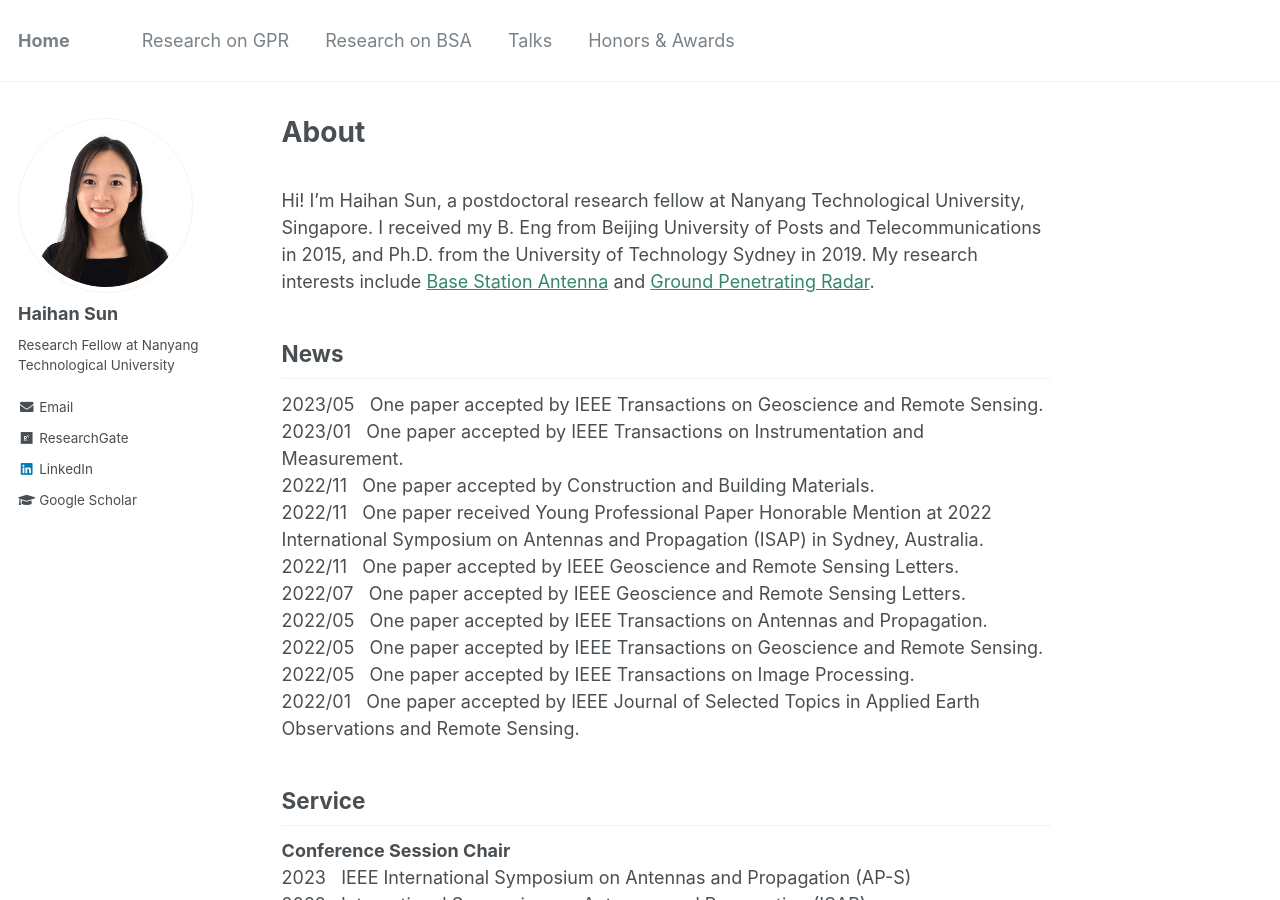
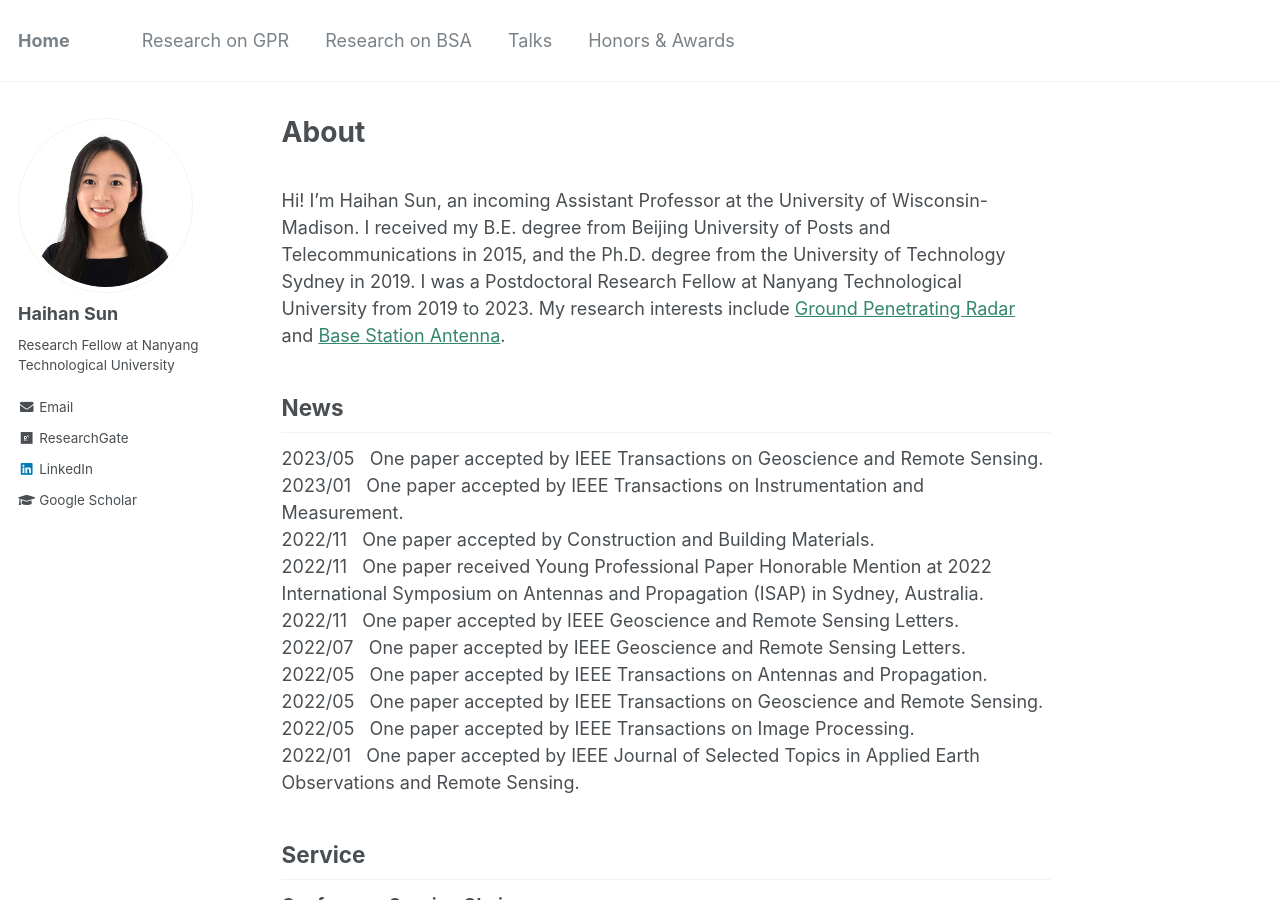
Before and after one commit to Haihan-Sun/Haihan-Sun.github.io, a Jekyll site: the page built from _pages/about.md, in a window 1280 px wide and 900 px high. Built offline with Jekyll 4.4.1, drawn with Linux system fonts in a browser that asks for light colours.

Commit message:
Update about.md

```diff
--- a/_pages/about.md
+++ b/_pages/about.md
@@ -8,7 +8,8 @@ redirect_from:
 ---
 
 <br>
-Hi! I'm Haihan Sun, a postdoctoral research fellow at Nanyang Technological University, Singapore. I received my B. Eng from Beijing University of Posts and Telecommunications in 2015, and Ph.D. from the University of Technology Sydney in 2019. My research interests include <a href="https://haihan-sun.github.io/BSA/"  style="color:#35866F">Base Station Antenna</a> and <a href="https://haihan-sun.github.io/GPR/"  style="color:#35866F"> Ground Penetrating Radar</a>.
+Hi! I'm Haihan Sun, an incoming Assistant Professor at the University of Wisconsin-Madison. I received my B.E. degree from Beijing University of Posts and Telecommunications in 2015, and the Ph.D. degree from the University of Technology Sydney in 2019. I was a Postdoctoral Research Fellow at Nanyang Technological University from 2019 to 2023. My research interests include <a href="https://haihan-sun.github.io/GPR/"  style="color:#35866F"> Ground Penetrating Radar</a> and <a href="https://haihan-sun.github.io/BSA/"  style="color:#35866F">Base Station Antenna</a>.
+
 
 News
 ------
```
